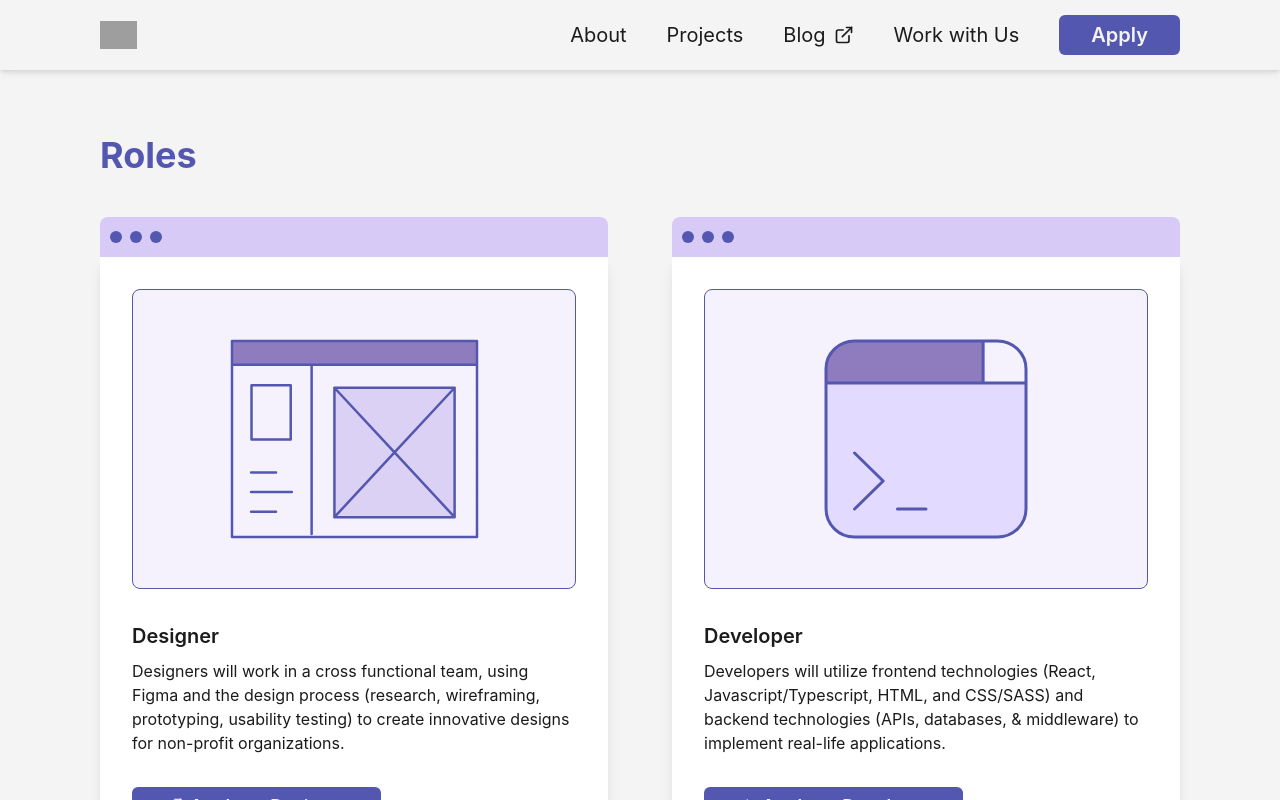
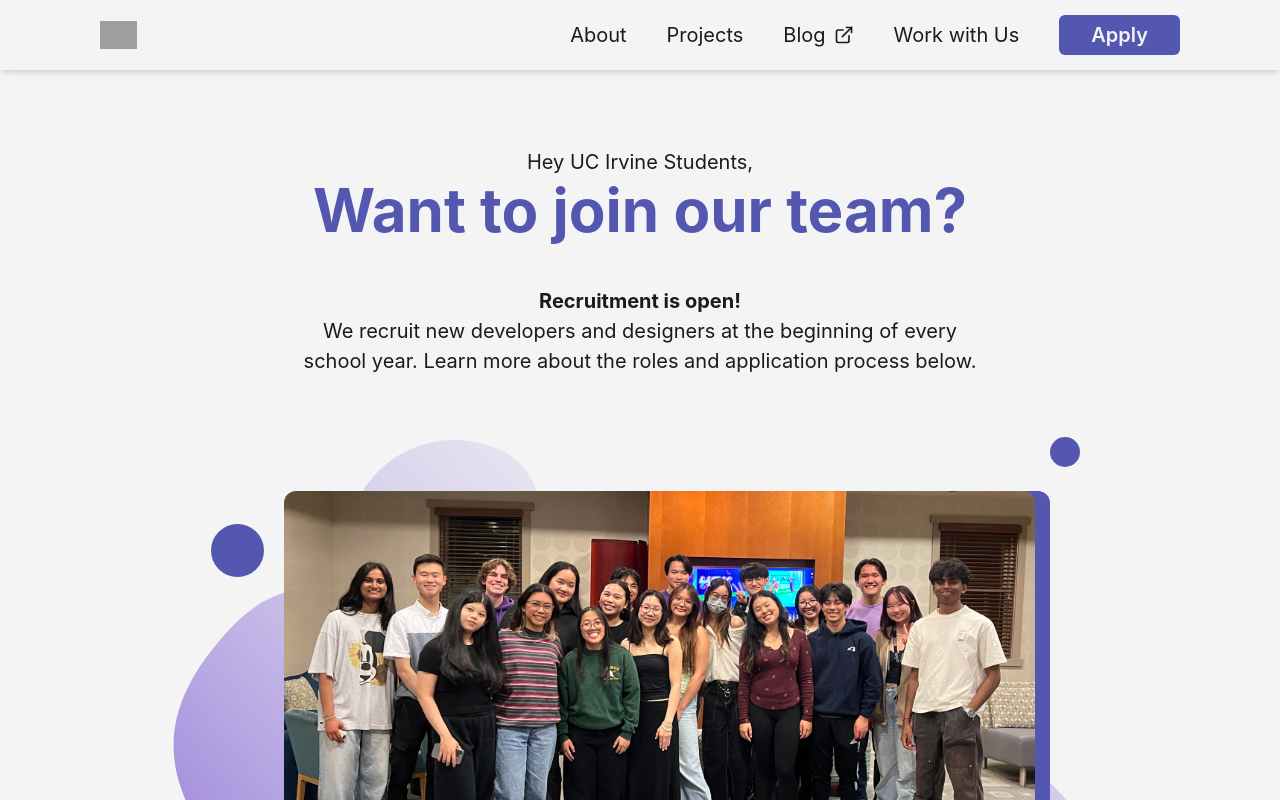
Before and after one commit to ctc-uci/website, a React (Vite) app: page /apply in a window 1280 px wide. Shown: the top 800 px of the page. Built offline with nearby package versions, Linux system fonts and the light colour scheme; grey boxes are pictures that could not be loaded.

Commit message:
feat: apply landing page

```diff
--- /dev/null
+++ b/src/components/apply/Apply.tsx
@@ -0,0 +1,62 @@
+import { Box, Heading, Image, Stack, Text, VStack } from "@chakra-ui/react";
+
+import {
+  headingStyle,
+  imageStyle,
+  negativeMarginStyle,
+} from "../../styles/shared";
+import apply from "/public/apply.svg";
+
+export function Apply() {
+  return (
+    <VStack>
+      <Stack
+        sx={{
+          textAlign: "center",
+          marginTop: { base: 10, md: 20 },
+          maxWidth: 700,
+          marginX: "auto",
+        }}
+        spacing={{ base: 5, md: 10 }}
+      >
+        <Stack spacing={0}>
+          <Text sx={{ fontSize: "xl", lineHeight: "normal" }}>
+            Hey UC Irvine Students,
+          </Text>
+          <Heading
+            sx={{
+              ...headingStyle,
+              fontSize: { base: "5xl", sm: "6xl" },
+              lineHeight: "normal",
+            }}
+          >
+            Want to join our team?
+          </Heading>
+        </Stack>
+
+        <Stack spacing={0}>
+          <Text sx={{ fontSize: { base: "lg", md: "xl" }, fontWeight: "bold" }}>
+            Recruitment is open!
+          </Text>
+          <Text sx={{ fontSize: { base: "lg", md: "xl" } }}>
+            We recruit new developers and designers at the beginning of every
+            school year. Learn more about the roles and application process
+            below.
+          </Text>
+        </Stack>
+      </Stack>
+
+      <Box sx={negativeMarginStyle}>
+        <Image
+          src={apply}
+          alt={"members of CTC smiling for a group photo"}
+          sx={{
+            ...imageStyle,
+            marginLeft: "4%", // ! this is bad code
+            objectFit: "contain",
+          }}
+        />
+      </Box>
+    </VStack>
+  );
+}
--- a/src/components/apply/ApplyPage.tsx
+++ b/src/components/apply/ApplyPage.tsx
@@ -1,6 +1,7 @@
 import { Stack } from "@chakra-ui/react";
 
 import { pageStyle } from "../../styles/shared";
+import { Apply } from "./Apply";
 import { Questions } from "./questions/Questions";
 import { Roles } from "./Roles";
 import { Timeline } from "./timeline/Timeline";
@@ -11,8 +12,7 @@ export function ApplyPage() {
       sx={pageStyle}
       spacing={16}
     >
-      <Stack>Apply</Stack>
-
+      <Apply />
       <Roles />
       <Timeline />
       <Questions />
```
Also changed, not shown: public/apply.svg (added).
